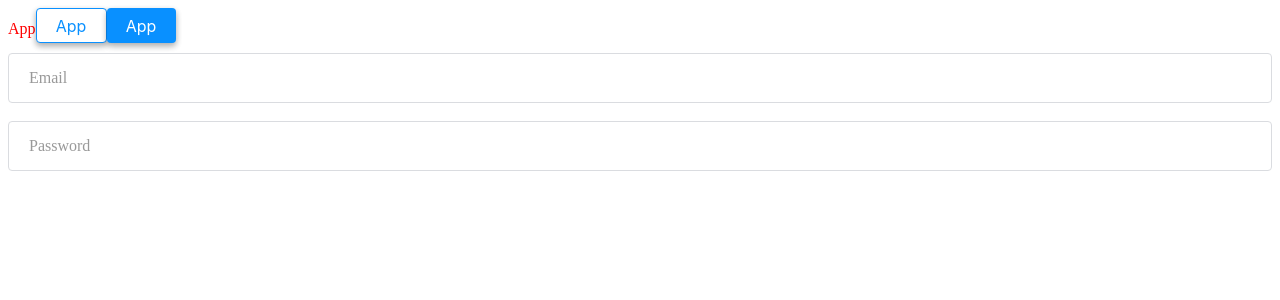
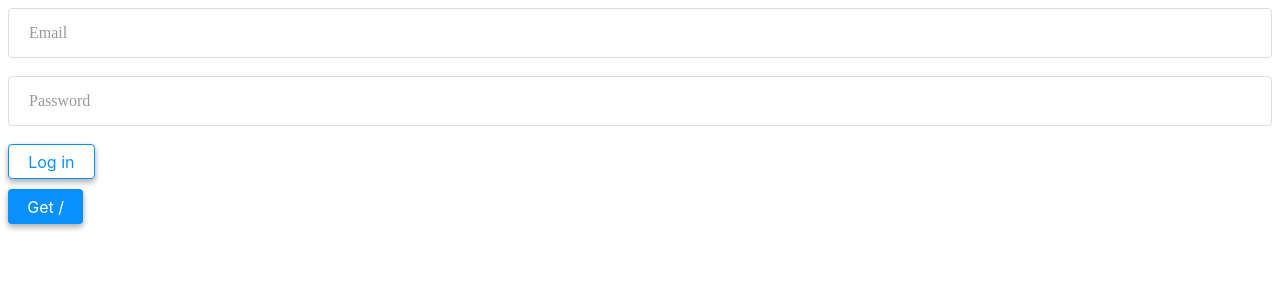
Before and after one commit to quyhuynh2024/frontend, a React app: page / in a window 1280 px wide. Shown: the top 300 px of the page. Built offline with nearby package versions, Linux system fonts and the light colour scheme.

Commit message:
update changes

```diff
--- a/package.json
+++ b/package.json
@@ -27,6 +27,7 @@
     "webpack-dev-server": "^4.15.1"
   },
   "dependencies": {
+    "axios": "^1.6.7",
     "react": "^18.2.0",
     "react-dom": "^18.2.0"
   }
--- a/src/App.tsx
+++ b/src/App.tsx
@@ -1,19 +1,62 @@
-import React from "react";
+import React, { useRef } from "react";
 import Button from "./components/Button";
 import Input from "./components/Input";
+import AuthService from "./services/auth";
+import api from "./apis/configs/axiosConfig";
 
 function App() {
+  const formRef = useRef<HTMLFormElement>(null);
+
+  /* const [formData, setFormData] = useState<LoginFormData>({
+    email: "",
+    password: "",
+  }); */
+
+  /*  const handleChangeInput = (event: React.ChangeEvent<HTMLInputElement>) => {
+    setFormData((prev) => ({
+      ...prev,
+      [event.target.name]: event.target.value,
+    }));
+  }; */
+
+  const handleSubmit = async (
+    event: React.SyntheticEvent<HTMLFormElement, SubmitEvent>
+  ) => {
+    event.preventDefault();
+    try {
+      await AuthService.login({
+        email: formRef.current.email.value,
+        password: formRef.current.password.value,
+      });
+    } catch (error) {
+      console.log(error);
+    }
+  };
+
   return (
     <div>
-      App
-      <Button data-ripple="#0990ff" variant="outlined">
-        App
+      <form ref={formRef} onSubmit={handleSubmit}>
+        <Input placeholder="Email" name="email" />
+        <br />
+        <Input placeholder="Password" name="password" />
+        <br />
+        <Button type="submit" data-ripple="#0990ff" variant="outlined">
+          Log in
+        </Button>
+      </form>
+      <Button
+        data-ripple="#ffffff"
+        onClick={async () => {
+          try {
+            const res = await api.get("http://localhost:5000");
+            console.log(res);
+          } catch (error) {
+            console.log(error);
+          }
+        }}
+      >
+        Get /
       </Button>
-      <Button data-ripple="#ffffff">App</Button>
-      <br />
-      <Input placeholder="Email" />
-      <br />
-      <Input placeholder="Password" />
     </div>
   );
 }
--- /dev/null
+++ b/src/apis/configs/axiosConfig.ts
@@ -0,0 +1,46 @@
+import axios, {
+  AxiosInstance,
+  AxiosRequestConfig,
+  InternalAxiosRequestConfig,
+} from "axios";
+
+const conf: AxiosRequestConfig = {
+  // withCredentials: true, // cookie based
+  baseURL: "http://localhost:5000",
+};
+
+const api: AxiosInstance = axios.create(conf);
+
+/* token based */
+api.interceptors.request.use((config: InternalAxiosRequestConfig) => {
+  const token = JSON.parse(localStorage.getItem("tokens"));
+  config.headers.Authorization = `Bearer ${token?.accessToken}`;
+  return config;
+});
+
+api.interceptors.response.use(
+  (response) => {
+    return response;
+  },
+  async (error) => {
+    if (
+      error.response.status === 401 ||
+      error.response.data.msg === "jwt expired"
+    ) {
+      const tokens = JSON.parse(localStorage.getItem("tokens"));
+      const payload = {
+        refreshToken: tokens.refreshToken,
+      };
+
+      const apiResponse = await api.post("/api/v1/auth/refresh-token", payload);
+      localStorage.setItem("tokens", JSON.stringify(apiResponse.data));
+
+      error.config.headers.Authorization = `Bearer ${apiResponse.data.accessToken}`;
+      return axios(error.config);
+    } else {
+      return Promise.reject(error);
+    }
+  }
+);
+
+export default api;
--- /dev/null
+++ b/src/services/auth.ts
@@ -0,0 +1,23 @@
+import api from "../apis/configs/axiosConfig";
+import { LoginFormData } from "../types";
+
+class AuthService {
+  // logging in the user
+  async login(formData: LoginFormData) {
+    try {
+      const response = await api.post("/api/v1/auth/login", formData);
+      // storing tokens after successful login
+      localStorage.setItem("tokens", JSON.stringify(response.data));
+      return response.data;
+    } catch (error) {
+      throw error;
+    }
+  }
+
+  // logging out the user
+  logout() {
+    localStorage.removeItem("tokens");
+  }
+}
+
+export default new AuthService();
--- /dev/null
+++ b/src/types/index.ts
@@ -0,0 +1,4 @@
+export type LoginFormData = {
+  email: string;
+  password: string;
+};
```
Also changed, not shown: 1 other file (tests, documents, lock files or other folders).
